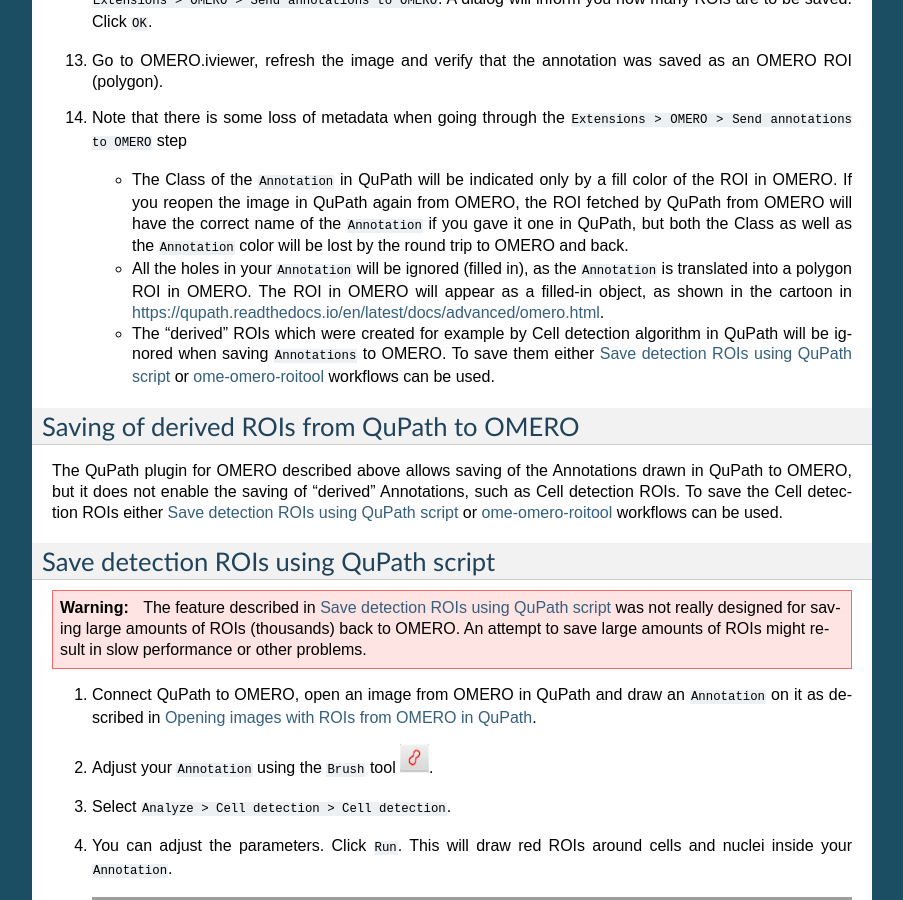
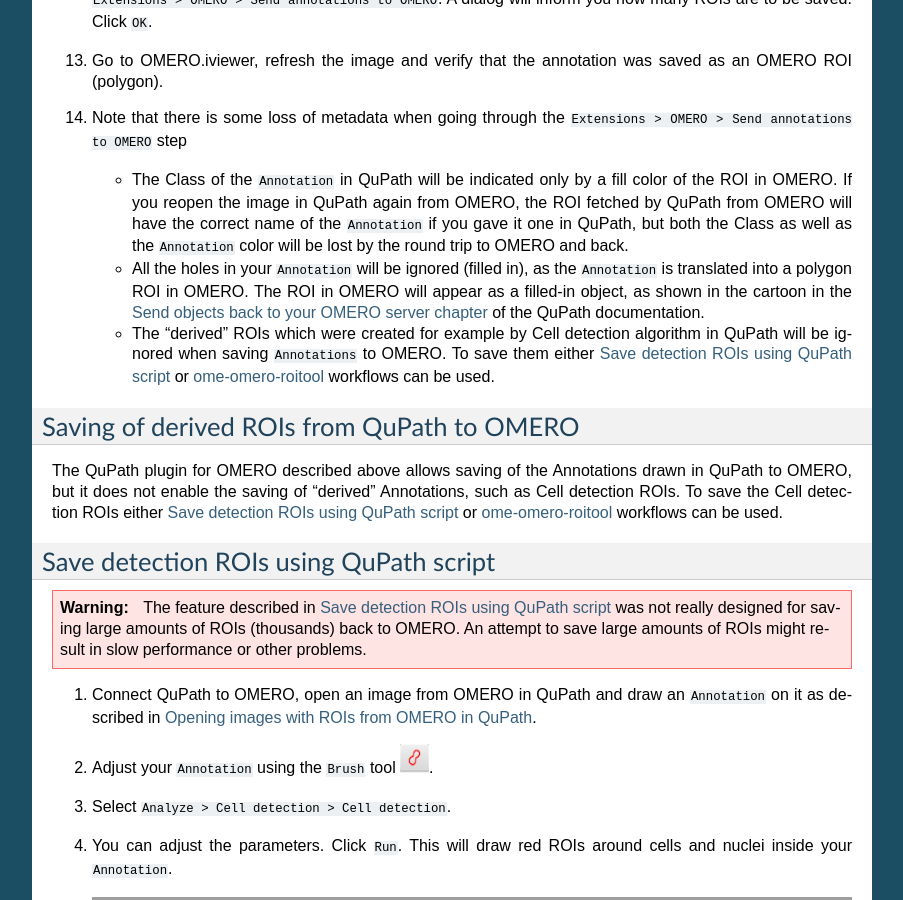
Before and after one commit to ome/omero-guide-qupath, a Sphinx documentation site: the page built from docs/qupath.rst, in a window 1280 px wide and 900 px high, scrolled down 2431 px. Shown: the whole window, without its empty margins (198-1101 px from the left). Built offline with Sphinx 7.4.7, drawn with Linux system fonts in a browser that asks for light colours; some of the changed text lies outside the part shown; grey boxes are pictures that could not be loaded.

Commit message:
Replace the two links and format them cf. Melvins comment

```diff
--- a/docs/qupath.rst
+++ b/docs/qupath.rst
@@ -62,7 +62,7 @@
 
 #. Start your locally installed QuPath. Create a new QuPath Project by creating a new empty folder on your machine and dropping this new folder into the main QuPath window. Answer ``Yes`` when prompted.
 
-#. Create a connection to your OMERO server by clicking ``Extensions > OMERO > Browse server > New server`` and paste into the dialog a valid server url including the ``http`` or ``https`` motives, for example ``https://<server>.com``. Details are described in https://qupath.readthedocs.io/en/latest/docs/advanced/omero.html.
+#. Create a connection to your OMERO server by clicking ``Extensions > OMERO > Browse server > New server`` and paste into the dialog a valid server url including the ``http`` or ``https`` motives, for example ``https://<server>.com``. Details are described in the `Browsing an OMERO server chapter <https://qupath.readthedocs.io/en/latest/docs/advanced/omero.html#browsing-an-omero-server>`_ of the QuPath documentation.
 
 #. Once connection to the server is established, QuPath will pop up a new dialog. In this dialog, select the correct group in OMERO in top left corner and the correct user. Expand Projects and Datasets as necessary, selecting the image with ROIs which you worked on in previous steps.
 
@@ -86,7 +86,7 @@
 
    - The Class of the ``Annotation`` in QuPath will be indicated only by a fill color of the ROI in OMERO. If you reopen the image in QuPath again from OMERO, the ROI fetched by QuPath from OMERO will have the correct name of the ``Annotation`` if you gave it one in QuPath, but both the Class as well as the ``Annotation`` color will be lost by the round trip to OMERO and back.
 
-   - All the holes in your ``Annotation`` will be ignored (filled in), as the ``Annotation`` is translated into a polygon ROI in OMERO. The ROI in OMERO will appear as a filled-in object, as shown in the cartoon in https://qupath.readthedocs.io/en/latest/docs/advanced/omero.html.
+   - All the holes in your ``Annotation`` will be ignored (filled in), as the ``Annotation`` is translated into a polygon ROI in OMERO. The ROI in OMERO will appear as a filled-in object, as shown in the cartoon in the `Send objects back to your OMERO server chapter <https://qupath.readthedocs.io/en/latest/docs/advanced/omero.html#send-objects-back-to-your-omero-server>`_ of the QuPath documentation.
 
    - The "derived" ROIs which were created for example by Cell detection algorithm in QuPath will be ignored when saving ``Annotations`` to OMERO. To save them either :ref:`Save detection ROIs using QuPath script<Saveroiscript>` or :ref:`ome-omero-roitool<Roitool>` workflows can be used.
 
```
